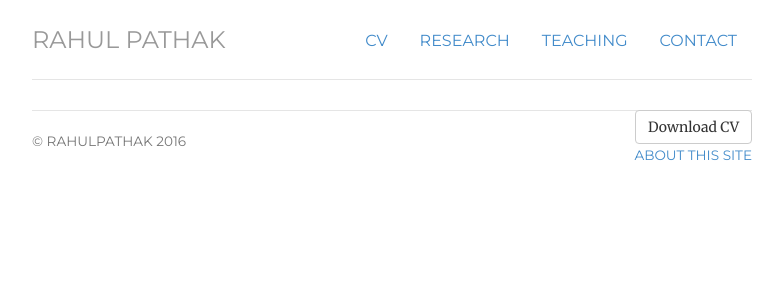
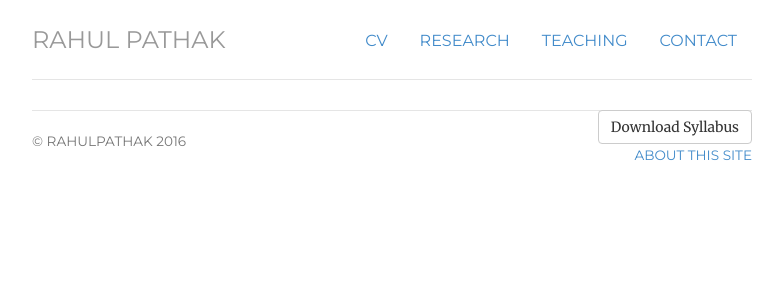
Before and after one commit to pathak-rahul/pathak-rahul.github.io, a Jekyll site: the page built from teaching/index.html, in a window 1280 px wide. Shown: the top 300 px of the page, without its empty margins (248-1031 px from the left). Built offline with Jekyll 4.4.1, drawn with Linux system fonts in a browser that asks for light colours.

Commit message:
Update index.html

```diff
--- a/teaching/index.html
+++ b/teaching/index.html
@@ -3,7 +3,7 @@ layout: default
 title: teaching
 ---
 <div class="teaching">
-	<a href="/files/rpathak-cv.pdf" class="btn btn-default pull-right" title="Download Syllabus as PDF">Download CV</a>
+	<a href="/files/rpathak-cv.pdf" class="btn btn-default pull-right" title="Download Syllabus as PDF">Download Syllabus</a>
 
 				</ul>
 
```
